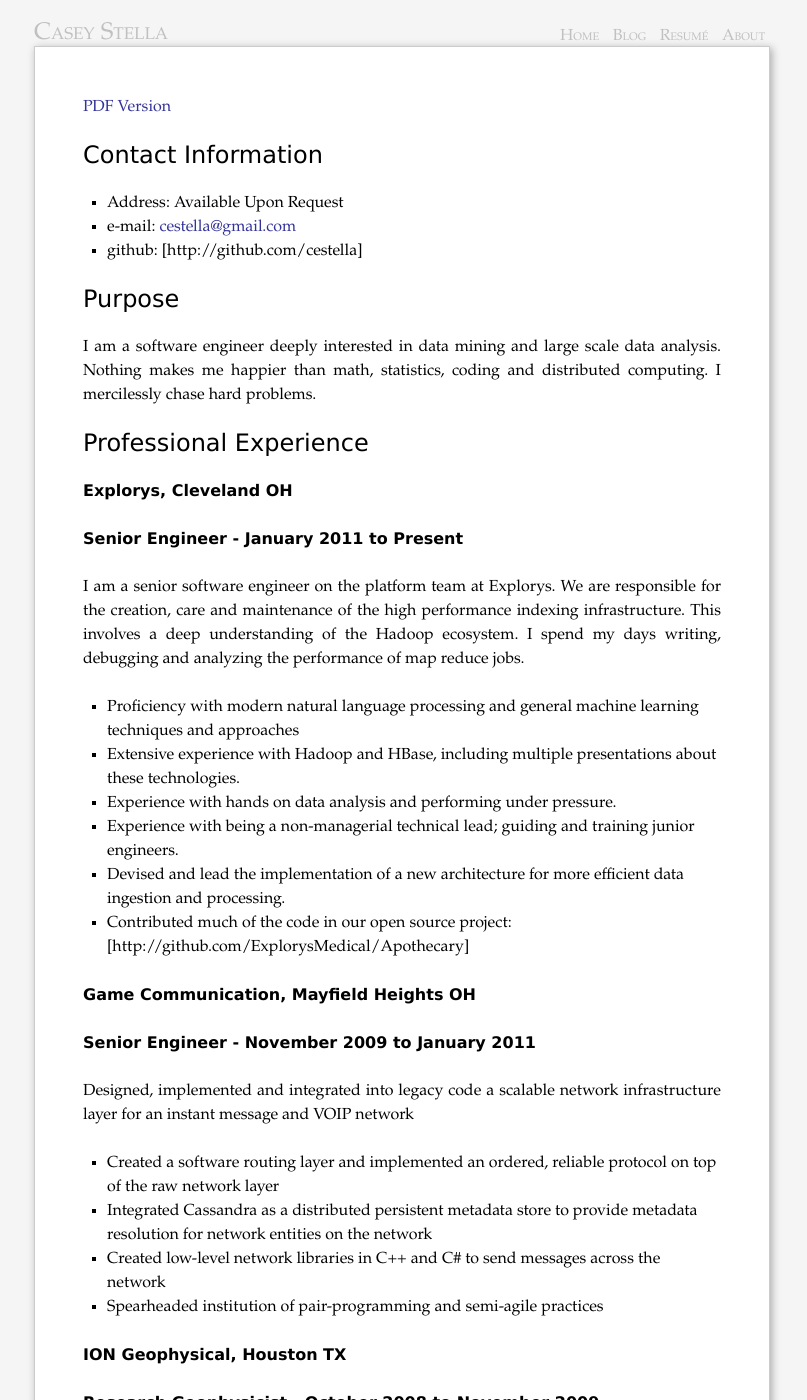
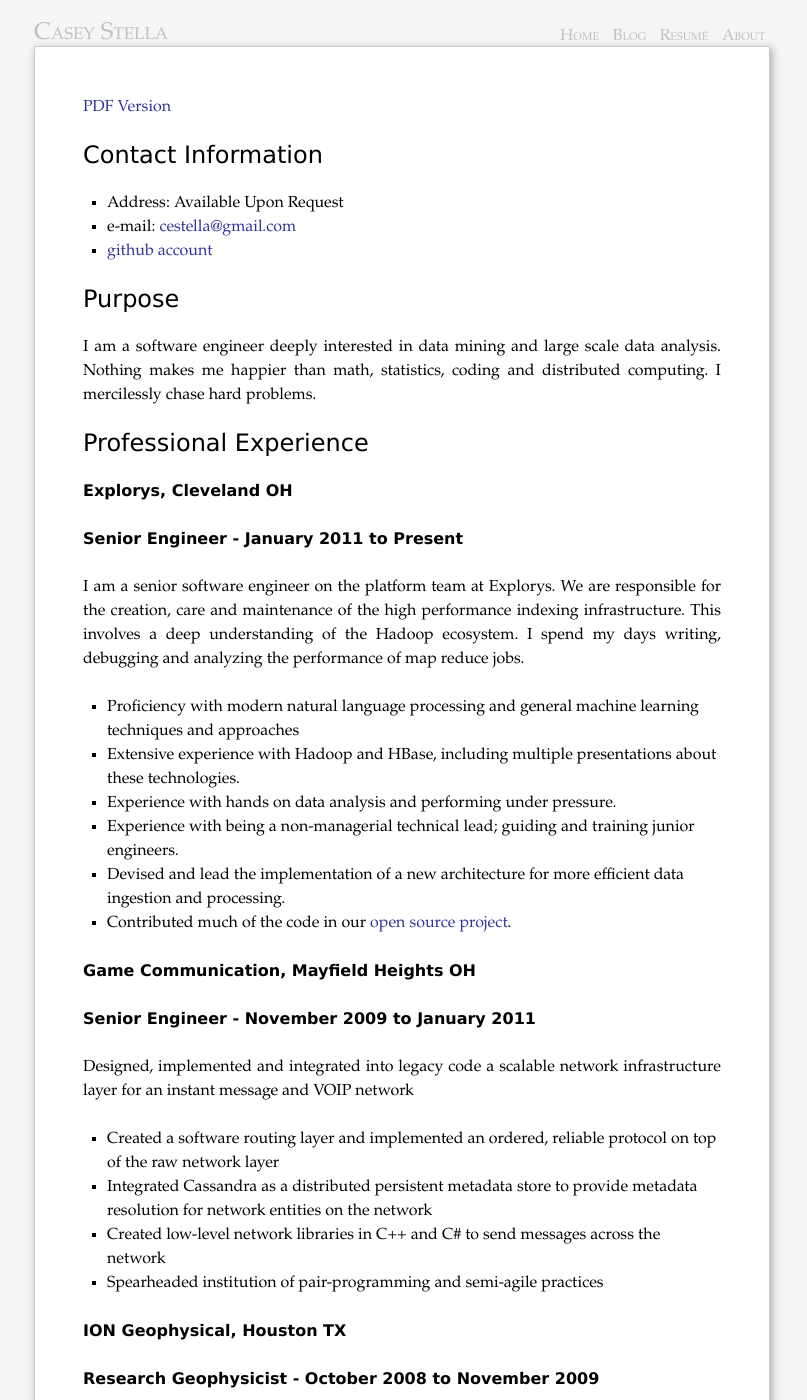
Before and after one commit to cestella/Casey-s-Public-Blog, a Jekyll site: the page built from resume/index.markdown, in a window 1280 px wide and 1400 px high. Shown: the whole window, without its empty margins (238-1045 px from the left). Built offline with Jekyll 4.4.1, drawn with Linux system fonts in a browser that asks for light colours; Markdown is read by kramdown in place of the engine named in the settings.

```diff
--- a/about/index.markdown
+++ b/about/index.markdown
@@ -23,7 +23,7 @@
 
 I spent my formative years in [rural Louisiana](http://maps.google.com/maps?hl=en&client=ubuntu&channel=cs&q=Bastrop,+LA&ie=UTF8&hq=&hnear=Bastrop,+Morehouse,+Louisiana&gl=us&ll=32.754942,-91.870422&spn=1.436707,2.765808&t=h&z=9).
 Every time I think I've adjusted to the weather and culture, I find that I really don't
-understand some fundamental thing about my adopted home.  I live here with my [wife](http://facultyprofile.csuohio.edu/csufacultyprofile/detail.cfm?FacultyID=L_GOLD33), my son and my soon-to-be daughter.
+understand some fundamental thing about my adopted home.  I live here with my [wife](http://facultyprofile.csuohio.edu/csufacultyprofile/detail.cfm?FacultyID=L_GOLD33), my son and my daughter.
 I dig being a father and husband very much.
 
 My educational emphasis and current interests are in theoretical Computer Science and Mathematics.
--- a/resume/index.markdown
+++ b/resume/index.markdown
@@ -14,7 +14,7 @@
 ===================
 * Address: Available Upon Request
 * e-mail: [cestella@gmail.com](mailto:cestella@gmail.com)
-* github: [http://github.com/cestella]
+* [github account](http://github.com/cestella)
 
 Purpose
 =======
@@ -39,7 +39,7 @@
 * Experience with being a non-managerial technical lead; guiding and training
  junior engineers.
 * Devised and lead the implementation of a new architecture for more efficient data ingestion and processing.
-* Contributed much of the code in our open source project: [http://github.com/ExplorysMedical/Apothecary]
+* Contributed much of the code in our [open source project](http://github.com/ExplorysMedical/Apothecary).
 
 ## Game Communication, Mayfield Heights OH
 
```
